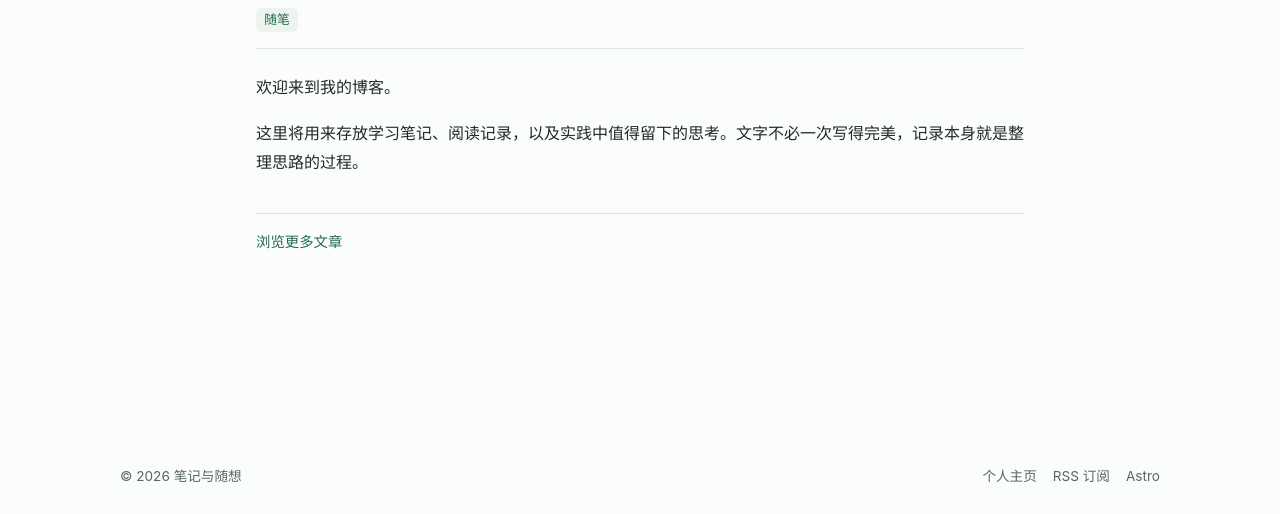
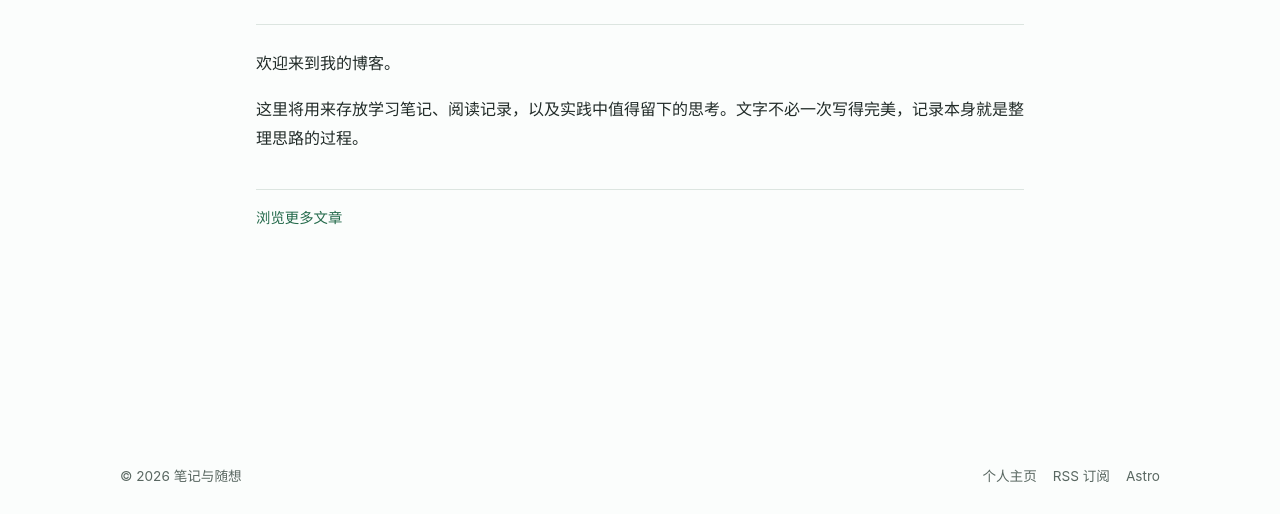
Before and after one commit to xlqs23/blog, an Astro site: page /blog/posts/welcome in a window 1280 px wide. Shown: the part 286-800 px from the top of the page. Built offline with nearby package versions, Linux system fonts and the light colour scheme; Astro itself is replaced by a stand-in of ours.

Commit message:
Update blog content

```diff
--- a/src/content/blog/welcome.md
+++ b/src/content/blog/welcome.md
@@ -2,8 +2,7 @@
 title: 从这里开始记录
 description: 欢迎来到这个博客。让零散的想法有一个可以慢慢生长的地方。
 pubDate: 2026-11-24
-tags:
-  - 随笔
+tags: []
 category: daily-life
 draft: false
 ---
```
